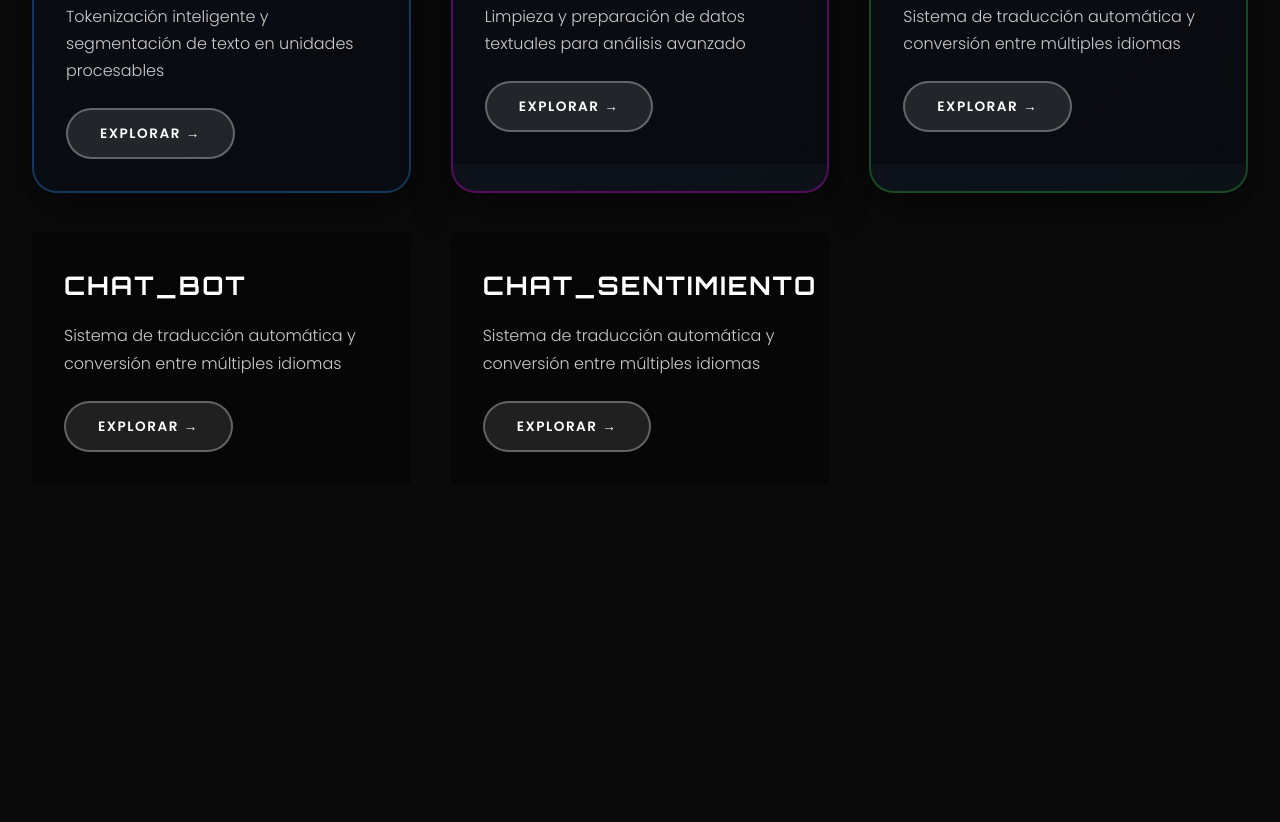
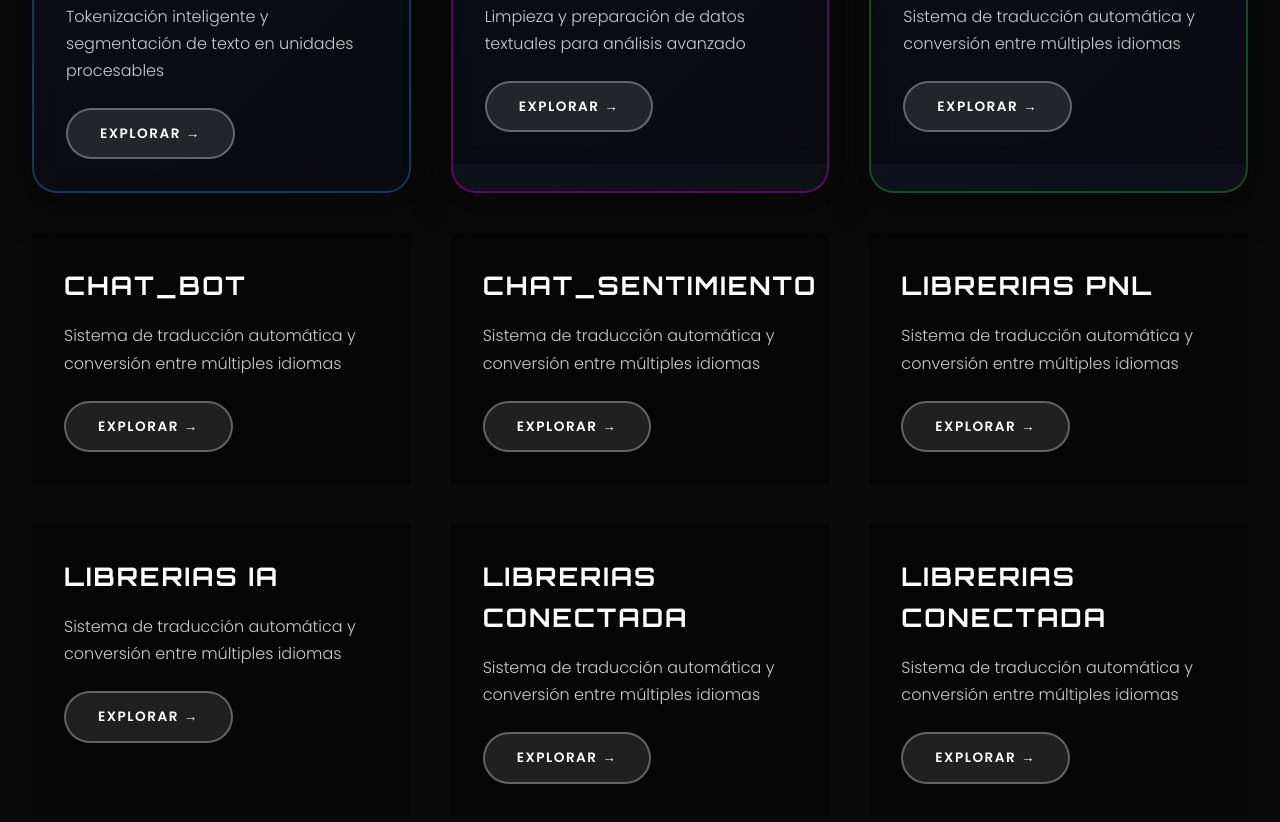
Before and after one commit to ANGEL-GTZ23/lenguaje_natural, a plain HTML site: page index.html in a window 1280 px wide. Shown: the part 2418-3240 px from the top of the page. Before the commit the page ends 2982 px from the top, so only its background shows below. Drawn offline with Linux system fonts and the light colour scheme.

Commit message:
index.html

```diff
--- a/index.html
+++ b/index.html
@@ -409,13 +409,34 @@
             <div class="card-content">
                 <h2 class="card-title">chat_bot</h2>
                 <p class="card-description">Sistema de traducción automática y conversión entre múltiples idiomas</p>
-                <a href="chat.html">Explorar →</a>
+                <a href="chat_bot.html">Explorar →</a>
             </div>
             <div class="card-content">
                 <h2 class="card-title">chat_sentimiento</h2>
                 <p class="card-description">Sistema de traducción automática y conversión entre múltiples idiomas</p>
                 <a href="chat_sentimiento.html">Explorar →</a>
             </div>
+             <div class="card-content">
+                <h2 class="card-title">librerias pnl</h2>
+                <p class="card-description">Sistema de traducción automática y conversión entre múltiples idiomas</p>
+                <a href="libreria_pln.html">Explorar →</a>
+            </div>
+            <div class="card-content">
+                <h2 class="card-title">librerias ia</h2>
+                <p class="card-description">Sistema de traducción automática y conversión entre múltiples idiomas</p>
+                <a href="libreria_ia.html">Explorar →</a>
+            </div>
+            <div class="card-content">
+                <h2 class="card-title">librerias conectada</h2>
+                <p class="card-description">Sistema de traducción automática y conversión entre múltiples idiomas</p>
+                <a href="libreria_conec.html">Explorar →</a>
+            </div>
+            <div class="card-content">
+                <h2 class="card-title">librerias conectada</h2>
+                <p class="card-description">Sistema de traducción automática y conversión entre múltiples idiomas</p>
+                <a href="libreria_web.html">Explorar →</a>
+            </div>
+
             </div>
         </div>
     </div>
```
